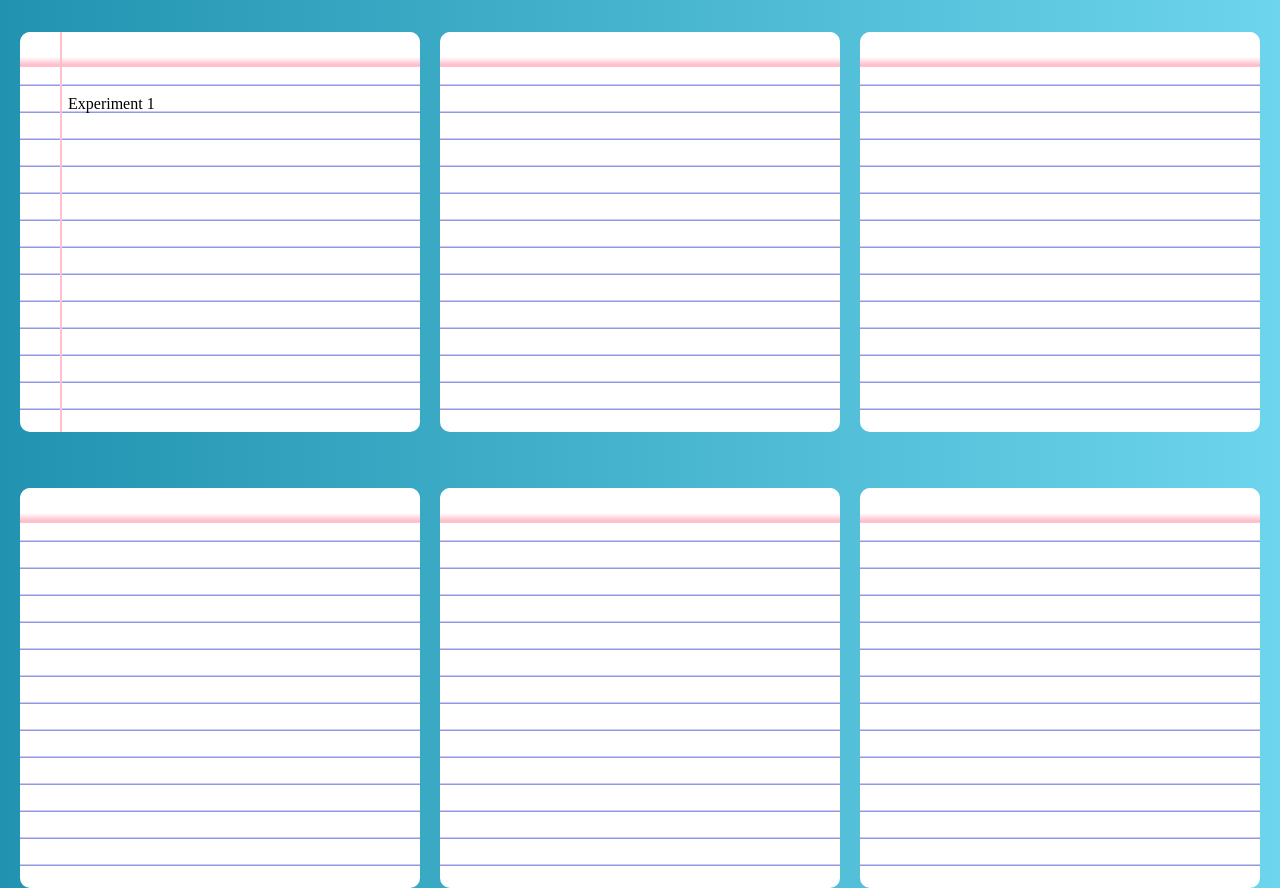
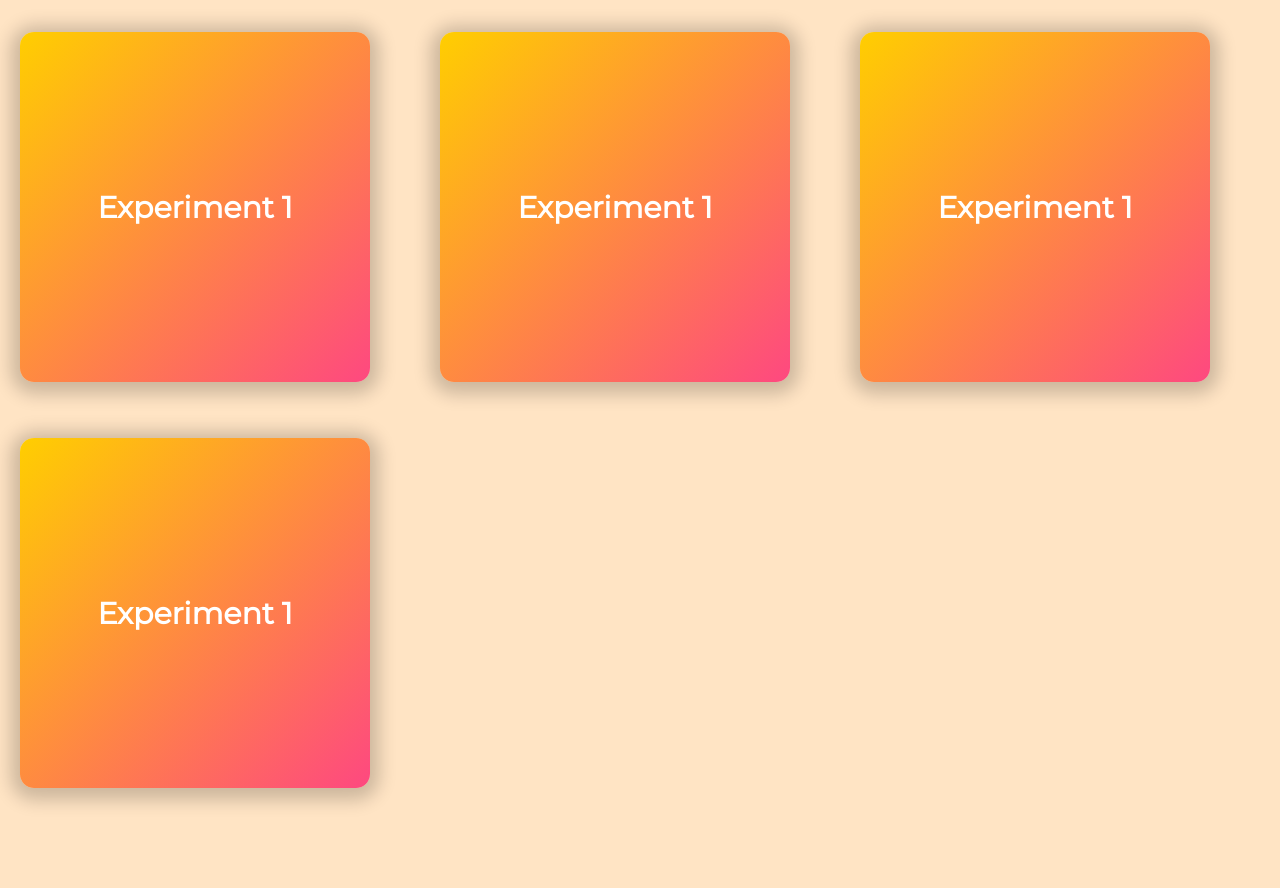
Before and after one commit to NiharPhansalkar/college-chit-system, a plain HTML site: page index.html in a window 1280 px wide. After the commit the page ends 800 px from the top, so only its background shows below. Drawn offline with Linux system fonts and the light colour scheme.

Commit message:
changed card type and made a flipping card

```diff
--- a/css/styles.css
+++ b/css/styles.css
@@ -1,3 +1,13 @@
+@import url('https://fonts.googleapis.com/css2?family=Montserrat&display=swap');
+
+:root {
+    --primary-color: #FFCE00;
+    --secondary-color: #FE4880;
+    --dark: #212121;
+    --light: #F3F3F3;
+    --ff-primary: 'Montserrat', sans-serif;
+}
+
 * {
     margin: 0;
     padding: 0;
@@ -5,8 +15,8 @@
 }
 
 body {
-    height: 100vh;
-    background-image: linear-gradient(to right, #2193b0, #6dd5ed);
+    min-height: 100vh;
+    background-color: bisque;
 }
 
 /* Setting the background */
@@ -18,65 +28,79 @@ body {
     justify-content: space-evenly;
 }
 
-/* Styling the card */
-
 .card {
-    height: 400px;
-    width: 400px;
-    border-radius: 10px;
-    margin-top: 2rem;
-    position: relative;
-    background-image:
-    repeating-linear-gradient(
-        white, white 25px,
-        #9198e5 26px, #9198e5 27px
-    );
-    overflow: hidden;
-    transition: transform 0.8s;
+    margin: 2rem 0 0 0;
+    height: 350px;
+    width: 350px;
+    font-family: var(--ff-primary);
+    perspective: 900px;
 }
 
-/* Class to help rotate the card after clicking on it */
-
-/* .card:hover {
-    transform: rotateY(180deg);
-} */
-
-.no-rotate-margin {
-    position: absolute;
+.card-content {
     height: 100%;
-    width: 0.15rem;
-    background-color: pink;
-    left: 2.5rem;
+    width: 100%;
+    transition: transform 1s;
+    transform-style: preserve-3d;
+    cursor: pointer;
+    border-radius: 14px;
+    position: relative;
+    box-shadow: 0px 3px 18px 9px rgba(0, 0, 0, 0.2);
+}
+.card-content.is-flipped {
+    transform: rotateY(0.5turn);
 }
 
-.rotated-margin {
+.card-face {
     position: absolute;
+    width: 100%;
     height: 100%;
-    width: 0.15rem;
-    background-color: pink;
-    left: 88%;
+    backface-visibility: hidden;
+    -webkit-backface-visibility: hidden;
+    border-radius: 14px;
+    overflow: auto;
 }
 
-header {
-    height: 50px;
-    border-radius: 10px 10px 0px 0px;
-    background-image:
-    linear-gradient(
-        white, white 80%,
-        pink 95%, pink
-    );
-    background-position-y: -15px;
+.card-front {
+    background-image: linear-gradient(to bottom right, var(--primary-color), var(--secondary-color));
+    display: flex;
+    align-items: center;
+    justify-content: center;
 }
 
-.text-format-front {
-    margin-left: 3rem;
-    line-height: 27px;
-    margin-top: 8px;
+.card-title {
+    color: white;
+    font-size: 30px;
 }
 
-.text-format-back {
-    transform: rotateY(180deg);
-    margin-right: 3.5rem;
-    line-height: 27px;
-    margin-top: 8px;
+.card-back {
+    transform: rotateY(0.5turn);
+    background-color: var(--light);
 }
+
+.header {
+    position: relative;
+    height: 20%;
+    margin-bottom: 1rem;
+}
+.header::after {
+    content: '';
+    position: absolute;
+    top: 0;
+    bottom: 0;
+    left: 0;
+    right: 0;
+    z-index: -1;
+    background-image:
+        linear-gradient(
+            to bottom left,
+            var(--primary-color) 15%,
+            var(--secondary-color) 115%
+        );
+    border-radius: 0 0 50% 0;
+}
+
+.card-body {
+    color: var(--dark);
+    font-size: 17px;
+    line-height: 1.5;
+}
--- a/index.html
+++ b/index.html
@@ -11,35 +11,64 @@
 <body>
     <div id="background">
         <div class="card">
-            <div class="no-rotate-margin"></div>
-            <header>
-            </header>
-            <p class="text-format-front">Experiment 1</p>
+            <div class="card-content">
+                <div class="card-face card-front">
+                    <h2 class="card-title">Experiment 1</h2>
+                </div>
+                <div class="card-face card-back">
+                    <div class="header">
+
+                    </div>
+                    <div class="card-body">
+                        <p>Lorem ipsum dolor sit amet consectetur adipisicing elit. Praesentium enim excepturi iure quia expedita, ad magni commodi aut, ea hic ex veniam non soluta velit quis impedit quae tempore consequuntur dolorem accusantium. Culpa odio, veritatis mollitia itaque ipsam deserunt, hic perferendis modi sed tempore aliquid totam amet dicta aut. At?</p>
+                    </div>
+                </div>
+            </div>
         </div>
         <div class="card">
-            <header>
+            <div class="card-content">
+                <div class="card-face card-front">
+                    <h2 class="card-title">Experiment 1</h2>
+                </div>
+                <div class="card-face card-back">
+                    <div class="header">
 
-            </header>
+                    </div>
+                    <div class="card-body">
+                        <p>Lorem ipsum dolor sit amet consectetur adipisicing elit. Praesentium enim excepturi iure quia expedita, ad magni commodi aut, ea hic ex veniam non soluta velit quis impedit quae tempore consequuntur dolorem accusantium. Culpa odio, veritatis mollitia itaque ipsam deserunt, hic perferendis modi sed tempore aliquid totam amet dicta aut. At?</p>
+                    </div>
+                </div>
+            </div>
         </div>
         <div class="card">
-            <header>
+            <div class="card-content">
+                <div class="card-face card-front">
+                    <h2 class="card-title">Experiment 1</h2>
+                </div>
+                <div class="card-face card-back">
+                    <div class="header">
 
-            </header>
+                    </div>
+                    <div class="card-body">
+                        <p>Lorem ipsum dolor sit amet consectetur adipisicing elit. Praesentium enim excepturi iure quia expedita, ad magni commodi aut, ea hic ex veniam non soluta velit quis impedit quae tempore consequuntur dolorem accusantium. Culpa odio, veritatis mollitia itaque ipsam deserunt, hic perferendis modi sed tempore aliquid totam amet dicta aut. At?</p>
+                    </div>
+                </div>
+            </div>
         </div>
         <div class="card">
-            <header>
+            <div class="card-content">
+                <div class="card-face card-front">
+                    <h2 class="card-title">Experiment 1</h2>
+                </div>
+                <div class="card-face card-back">
+                    <div class="header">
 
-            </header>
-        </div>
-        <div class="card">
-            <header>
-
-            </header>
-        </div>
-        <div class="card">
-            <header>
-
-            </header>
+                    </div>
+                    <div class="card-body">
+                        <p>Lorem ipsum dolor sit amet consectetur adipisicing elit. Praesentium enim excepturi iure quia expedita, ad magni commodi aut, ea hic ex veniam non soluta velit quis impedit quae tempore consequuntur dolorem accusantium. Culpa odio, veritatis mollitia itaque ipsam deserunt, hic perferendis modi sed tempore aliquid totam amet dicta aut. At?</p>
+                    </div>
+                </div>
+            </div>
         </div>
     </div>
 </body>
--- a/js/main.js
+++ b/js/main.js
@@ -1,16 +1,3 @@
-"use strict"
+const cardContent = document.querySelectorAll(".card-content");
 
-const cards = Array.from(document.querySelectorAll(".card"));
-
-for (let card of cards) {
-    card.addEventListener("click", () => {
-        console.log(card);
-        card.style.transform = "rotateY(180deg)";
-        card.addEventListener("transitionend", () => {
-            card.children[0].classList.remove("no-rotate-margin")
-            card.children[2].classList.remove("text-format-front")
-            card.children[0].classList.add("rotated-margin")
-            card.children[2].classList.add("text-format-back")
-        })
-    });
-}
+console.log(cardContent);
```
